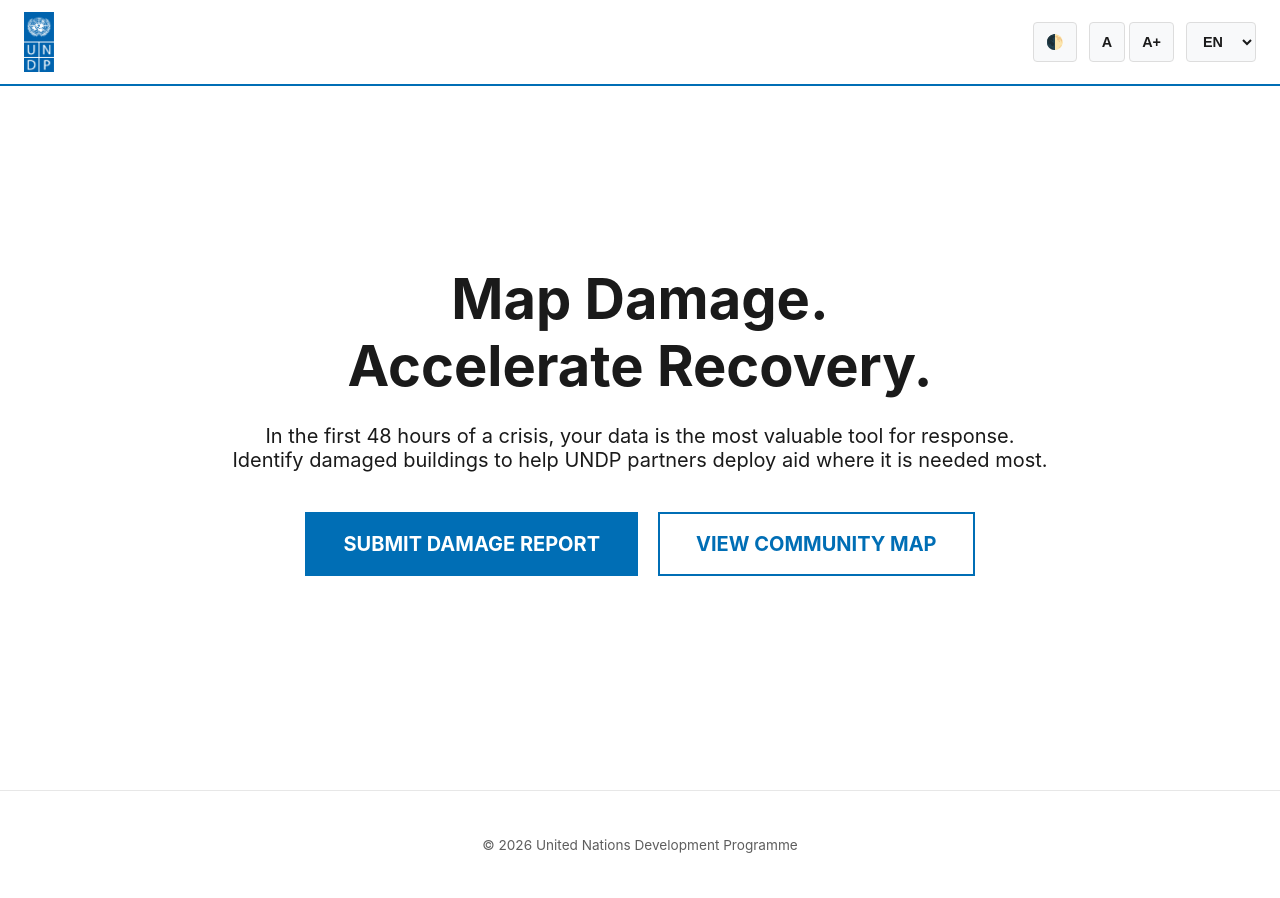
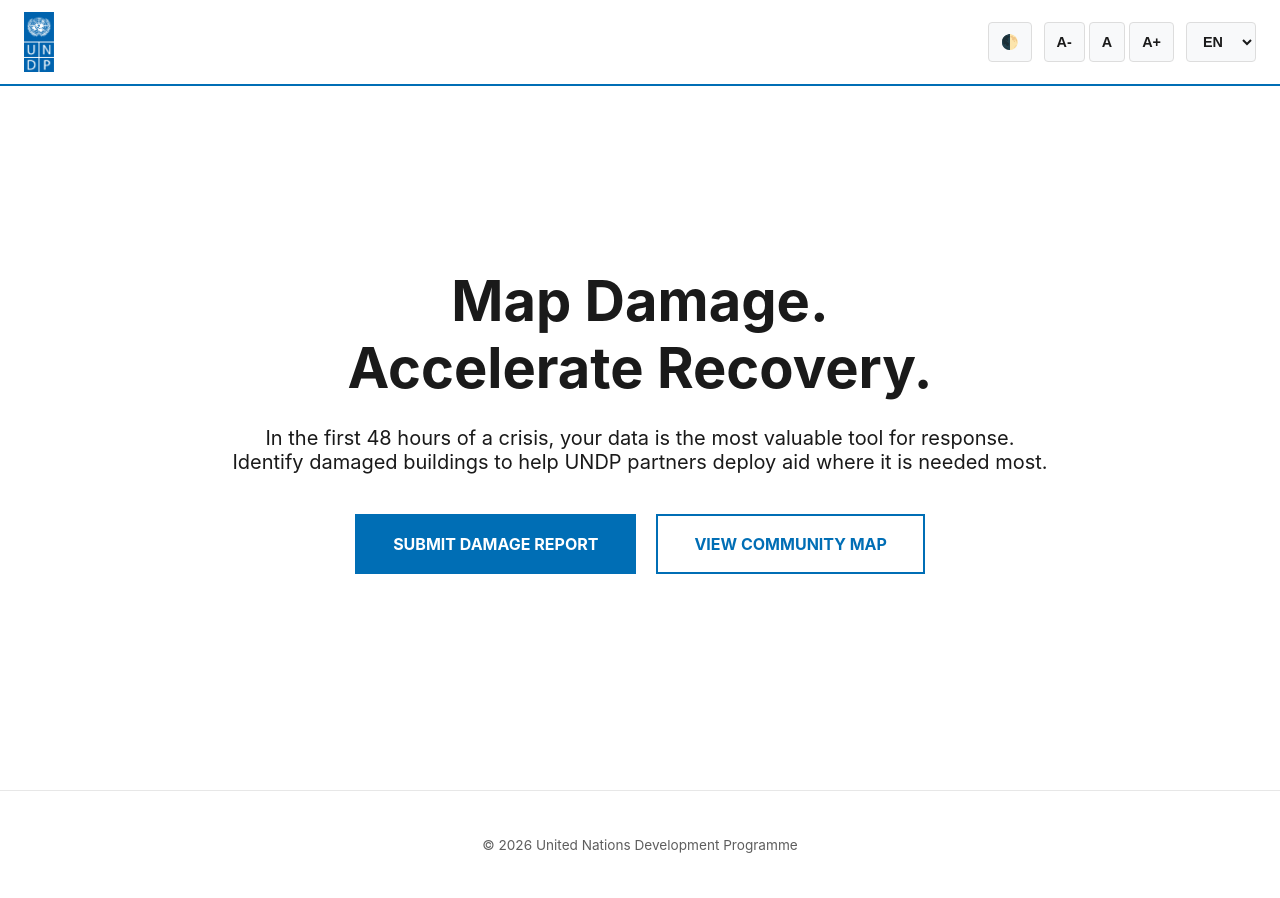
Before and after one commit to edimaudo/undp-Crisis-Response-Damage-Assessment-App, a FastAPI app: page / in a window 1280 px wide. Run offline with FastAPI, Linux system fonts and the light colour scheme.

Commit message:
Update base.html

```diff
--- a/templates/base.html
+++ b/templates/base.html
@@ -26,9 +26,9 @@
         }
 
         /* Font Scaling Logic */
-        [data-size="small"]  { --font-multiplier: 1rem; }
-        [data-size="medium"] { --font-multiplier: 1.25rem; }
-        [data-size="large"]  { --font-multiplier: 1.5rem; }
+        [data-size="small"]  { --font-multiplier: 0.75rem; }
+        [data-size="medium"] { --font-multiplier: 1.rem; }
+        [data-size="large"]  { --font-multiplier: 1.25rem; }
 
         body {
             background-color: var(--bg-color);
@@ -121,6 +121,7 @@
             <button class="btn-tool" onclick="toggleTheme()" title="Toggle Contrast">🌓</button>
 
             <div style="display:flex; gap:4px;">
+                <button class="btn-tool" onclick="setFont('small')" title="Small Text">A-</button>
                 <button class="btn-tool" onclick="setFont('medium')" title="Normal Text">A</button>
                 <button class="btn-tool" onclick="setFont('large')" title="Large Text">A+</button>
             </div>
```
